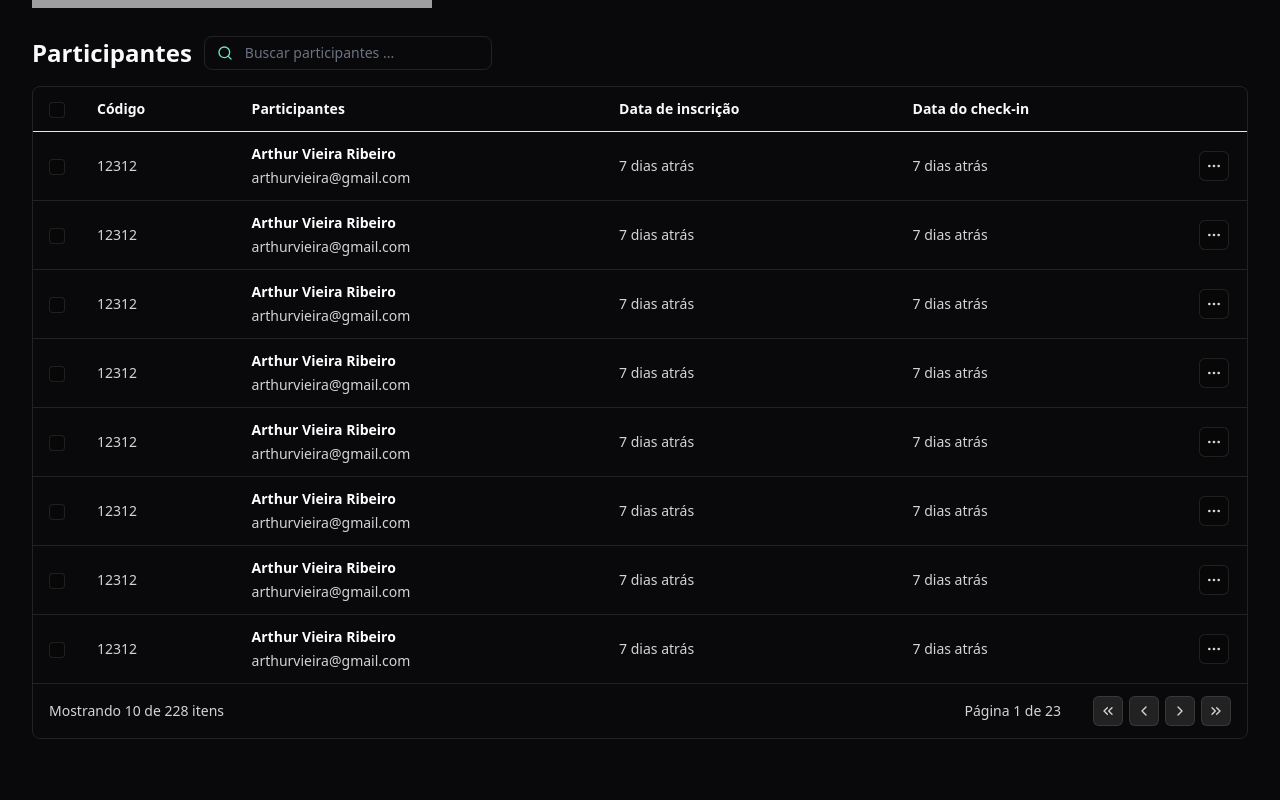
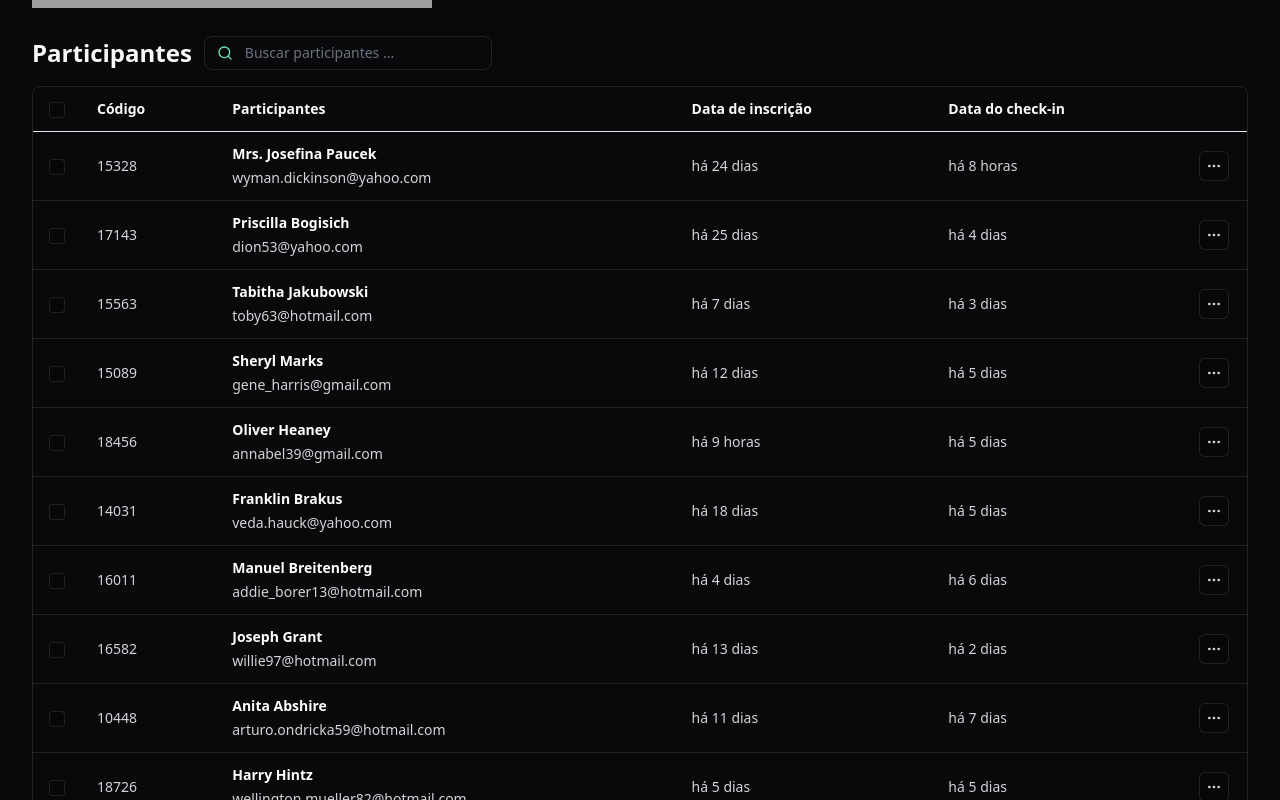
Before and after one commit to arthurvro/pass-in-web, a React (Vite) app: page / in a window 1280 px wide. Shown: the part 320-1120 px from the top of the page. Before the commit the page ends 1079 px from the top, so only its background shows below. Built offline with nearby package versions, Linux system fonts and the light colour scheme; grey boxes are pictures that could not be loaded.

Commit message:
feat: configurado listagem fake, exibicao resumida da data de inscricao e check-in com libs externas (faker, date-fns(nao foi utilizada), dayjs)

```diff
--- a/package.json
+++ b/package.json
@@ -10,12 +10,14 @@
     "preview": "vite preview"
   },
   "dependencies": {
+    "dayjs": "^1.11.10",
     "lucide-react": "^0.368.0",
     "react": "^18.2.0",
     "react-dom": "^18.2.0",
     "tailwind-merge": "^2.2.2"
   },
   "devDependencies": {
+    "@faker-js/faker": "^8.4.1",
     "@tailwindcss/forms": "^0.5.7",
     "@types/react": "^18.2.66",
     "@types/react-dom": "^18.2.22",
--- a/src/components/attendee-list.tsx
+++ b/src/components/attendee-list.tsx
@@ -1,14 +1,21 @@
 import { ChevronLeft, ChevronRight, ChevronsLeft, ChevronsRight, MoreHorizontal, Search } from 'lucide-react'
+import dayjs from 'dayjs'
+import 'dayjs/locale/pt-br'
+import relativeTime from 'dayjs/plugin/relativeTime'
 import { IconButton } from './icon-button'
 import { Table } from './table/table'
 import { TableHeader } from './table/table-header'
 import { TableCell } from './table/table-cell'
 import { TableRow } from './table/table-row'
 import { ChangeEvent, useState } from 'react'
+import { attendees } from '../data/attendees'
+
+dayjs.extend(relativeTime)
+dayjs.locale('pt-br')
 
 export function AttendeeList() {
 
-    const [search, setSearch] = useState('')
+    const [search, setSearch] = useState('') // 20:50 a2
 
     function onSearchInputChanged(event: ChangeEvent<HTMLInputElement>) {
         setSearch(event.target.value)
@@ -42,21 +49,21 @@
                 </thead>
 
                 <tbody>
-                    {Array.from({ length: 8 }).map((_, i) => {
+                    {attendees.map((attendee) => {
                         return(
-                            <TableRow key={i}>
+                            <TableRow key={attendee.id}>
                                 <TableCell>
                                     <input type="checkbox" className='size-4 bg-black/20 rounded border border-white/10 accent-orange-400' />
                                 </TableCell>
-                                <TableCell>12312</TableCell>
+                                <TableCell>{attendee.id}</TableCell>
                                 <TableCell>
                                     <div className='flex flex-col gap-1'>
-                                        <span className='font-semibold text-white'>Arthur Vieira Ribeiro</span>
-                                        <span>arthurvieira@gmail.com</span>
+                                        <span className='font-semibold text-white'>{attendee.name}</span>
+                                        <span>{attendee.email}</span>
                                     </div>
                                 </TableCell>
-                                <TableCell>7 dias atrás</TableCell>
-                                <TableCell>7 dias atrás</TableCell>
+                                <TableCell>{dayjs().to(attendee.createdAt)}</TableCell>
+                                <TableCell>{dayjs().to(attendee.checkedInAt)}</TableCell>
                                 <TableCell>
                                     {/* <button className='bg-black/20 border border-white/10 rounded-md p-1.5'>
                                         <MoreHorizontal className='size-4'/>
--- /dev/null
+++ b/src/data/attendees.ts
@@ -0,0 +1,11 @@
+import { faker } from '@faker-js/faker'
+
+export const attendees = Array.from({ length: 200}).map(() => {
+    return {
+        id: faker.number.int({min :10000, max: 20000}),
+        name: faker.person.fullName(),
+        email: faker.internet.email().toLocaleLowerCase(),
+        createdAt: faker.date.recent({ days: 30}),
+        checkedInAt: faker.date.recent({ days: 7}),
+    }
+})
```
Also changed, not shown: 1 other file (tests, documents, lock files or other folders).
